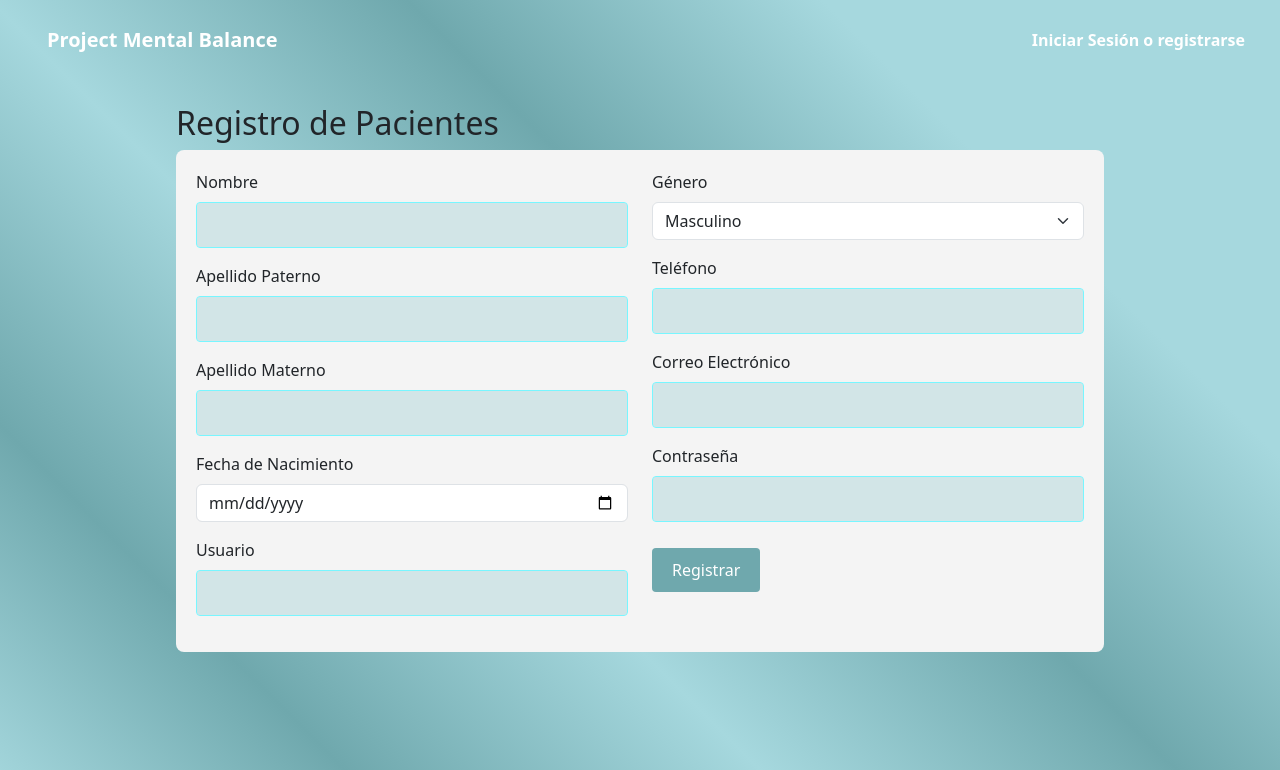
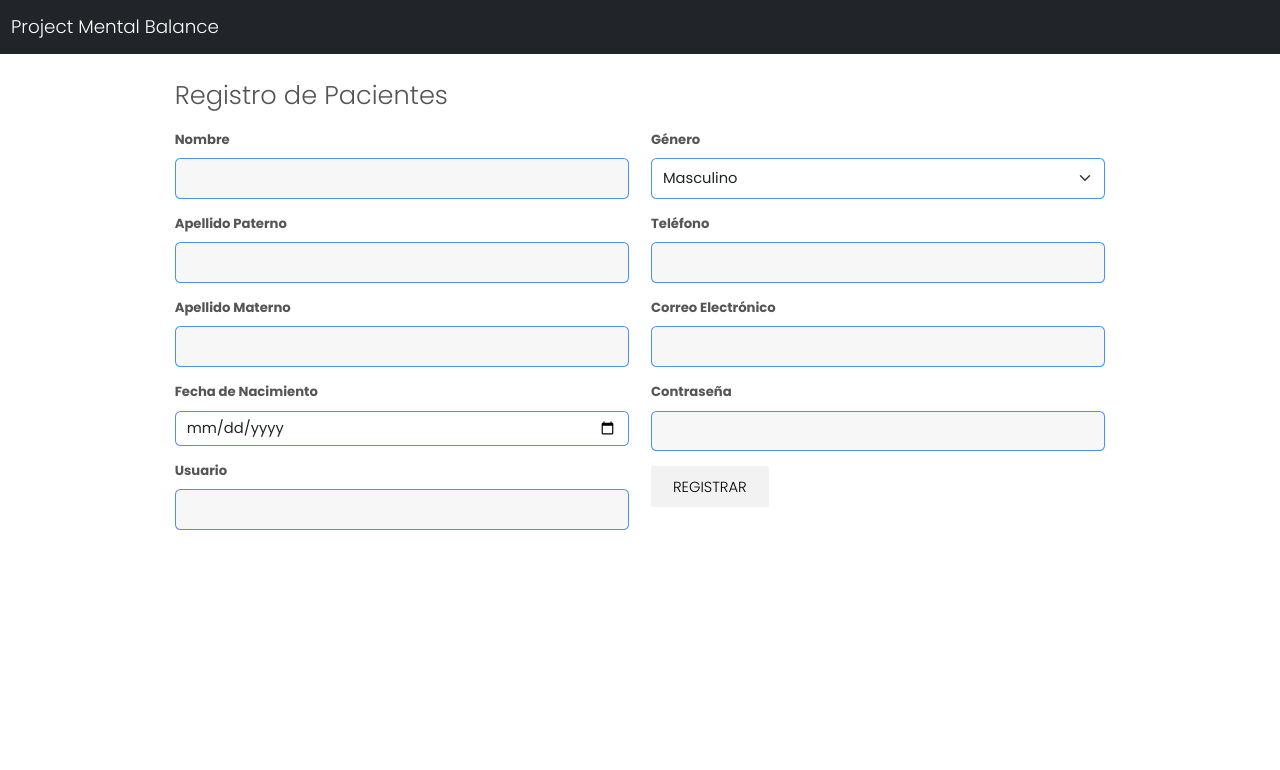
Before and after one commit to Yimluri/PI_Flask, a Flask app: page /registroPaciente in a window 1280 px wide. Shown: the top 770 px of the page. Run offline with Flask 3, Linux system fonts and the light colour scheme; some libraries are stand-ins or nearby versions.

Commit message:
MAS corecciones

```diff
--- a/Templates/registrOp.html
+++ b/Templates/registrOp.html
@@ -9,6 +9,7 @@
 </head>
 
 <body>
+
 <nav class="navbar navbar-expand-lg navbar-dark bg-dark">
     <div class="container-fluid">
         <a class="navbar-brand" href="/">Project Mental Balance</a>
--- a/Templates/registro.html
+++ b/Templates/registro.html
@@ -4,21 +4,18 @@
     <meta charset="UTF-8">
     <title>Registro de Pacientes</title>
     <link href="https://cdn.jsdelivr.net/npm/bootstrap@5.3.3/dist/css/bootstrap.min.css" rel="stylesheet" integrity="sha384-QWTKZyjpPEjISv5WaRU9OFeRpok6YctnYmDr5pNlyT2bRjXh0JMhjY6hW+ALEwIH" crossorigin="anonymous">
-    <link rel="stylesheet" href="{{ url_for('static', filename='forms.css') }}">
-    <link rel="stylesheet" href="{{ url_for('static', filename='cssinicioS.css') }}">
+    <link rel="stylesheet" href="{{ url_for('static', filename='main.css') }}">
 </head>
 <body>
-<nav class="navbar navbar-expand-lg navbar-dark bg-transparent">
+<nav class="navbar navbar-expand-lg navbar-dark bg-dark">
     <div class="container-fluid">
-        <a class="navbar-brand text-white" href="/">Project Mental Balance</a>
+        <a class="navbar-brand" href="/">Project Mental Balance</a>
         <button class="navbar-toggler" type="button" data-bs-toggle="collapse" data-bs-target="#navbarNav" aria-controls="navbarNav" aria-expanded="false" aria-label="Toggle navigation">
             <span class="navbar-toggler-icon"></span>
         </button>
         <div class="collapse navbar-collapse" id="navbarNav">
             <ul class="navbar-nav ms-auto">
-                <li class="nav-item">
-                    <a class="nav-link text-white" href="/inicioS">Iniciar Sesión o registrarse</a>
-                </li>
+                <!-- Nav items here if needed -->
             </ul>
         </div>
     </div>
@@ -30,50 +27,50 @@
         <div class="row">
             <!-- Columna izquierda -->
             <div class="col-md-6">
-                <div class="mb-3">
+                <div class="mb-3 form-group-custom">
                     <label for="txtNombre" class="form-label">Nombre</label>
-                    <input type="text" id="txtNombre" name="txtNombre" class="form-control" required>
+                    <input type="text" id="txtNombre" name="txtNombre" class="form-control border-primary border-opacity-75 rounded" required>
                 </div>
-                <div class="mb-3">
+                <div class="mb-3 form-group-custom">
                     <label for="txtApellidoPaterno" class="form-label">Apellido Paterno</label>
-                    <input type="text" id="txtApellidoPaterno" name="txtApellidoPaterno" class="form-control" required>
+                    <input type="text" id="txtApellidoPaterno" name="txtApellidoPaterno" class="form-control border-primary border-opacity-75 rounded" required>
                 </div>
-                <div class="mb-3">
+                <div class="mb-3 form-group-custom">
                     <label for="txtApellidoMaterno" class="form-label">Apellido Materno</label>
-                    <input type="text" id="txtApellidoMaterno" name="txtApellidoMaterno" class="form-control" required>
+                    <input type="text" id="txtApellidoMaterno" name="txtApellidoMaterno" class="form-control border-primary border-opacity-75 rounded" required>
                 </div>
-                <div class="mb-3">
+                <div class="mb-3 form-group-custom">
                     <label for="txtFechaNacimiento" class="form-label">Fecha de Nacimiento</label>
-                    <input type="date" id="txtFechaNacimiento" name="txtFechaNacimiento" class="form-control" required>
+                    <input type="date" id="txtFechaNacimiento" name="txtFechaNacimiento" class="form-control border-primary border-opacity-75 rounded" required>
                 </div>
-                <div class="mb-3">
+                <div class="mb-3 form-group-custom">
                     <label for="txtUsuario" class="form-label">Usuario</label>
-                    <input type="text" id="txtUsuario" name="txtUsuario" class="form-control" required>
+                    <input type="text" id="txtUsuario" name="txtUsuario" class="form-control border-primary border-opacity-75 rounded" required>
                 </div>
             </div>
             <!-- Columna derecha -->
             <div class="col-md-6">
-                <div class="mb-3">
+                <div class="mb-3 form-group-custom">
                     <label for="txtGenero" class="form-label">Género</label>
-                    <select id="txtGenero" name="txtGenero" class="form-select" required>
+                    <select id="txtGenero" name="txtGenero" class="form-select border-primary border-opacity-75 rounded" required>
                         <option value="Masculino">Masculino</option>
                         <option value="Femenino">Femenino</option>
                         <option value="Otro">Otro</option>
                     </select>
                 </div>
-                <div class="mb-3">
+                <div class="mb-3 form-group-custom">
                     <label for="txtTelefono" class="form-label">Teléfono</label>
-                    <input type="text" id="txtTelefono" name="txtTelefono" class="form-control" required>
+                    <input type="text" id="txtTelefono" name="txtTelefono" class="form-control border-primary border-opacity-75 rounded" required>
                 </div>
-                <div class="mb-3">
+                <div class="mb-3 form-group-custom">
                     <label for="txtEmail" class="form-label">Correo Electrónico</label>
-                    <input type="email" id="txtEmail" name="txtEmail" class="form-control" required>
+                    <input type="email" id="txtEmail" name="txtEmail" class="form-control border-primary border-opacity-75 rounded" required>
                 </div>
-                <div class="mb-3">
+                <div class="mb-3 form-group-custom">
                     <label for="txtPassword" class="form-label">Contraseña</label>
-                    <input type="password" id="txtPassword" name="txtPassword" class="form-control" required>
+                    <input type="password" id="txtPassword" name="txtPassword" class="form-control border-primary border-opacity-75 rounded" required>
                 </div>
-                <div class="mb-3">
+                <div class="mb-3 button-container">
                     <button type="submit" class="button">Registrar</button>
                 </div>
             </div>
--- a/app.py
+++ b/app.py
@@ -1,16 +1,9 @@
 from flask import Flask, request, render_template, url_for, redirect, session, flash
-from flask_mysqldb import MySQL
+
 from werkzeug.security import generate_password_hash, check_password_hash
 from datetime import datetime
 
 app = Flask(__name__)
-app.config['MYSQL_HOST'] = 'localhost'
-app.config['MYSQL_USER'] = 'root'
-app.config['MYSQL_PASSWORD'] = ''
-app.config['MYSQL_DB'] = 'PI_3'
-app.config['MYSQL_PORT'] = 3307
-mysql = MySQL(app)
-app.secret_key = 'mysecretkey'
 
 
 @app.route('/')
```
Also changed, not shown: Templates/registromed.html (+6 -26 lines).
